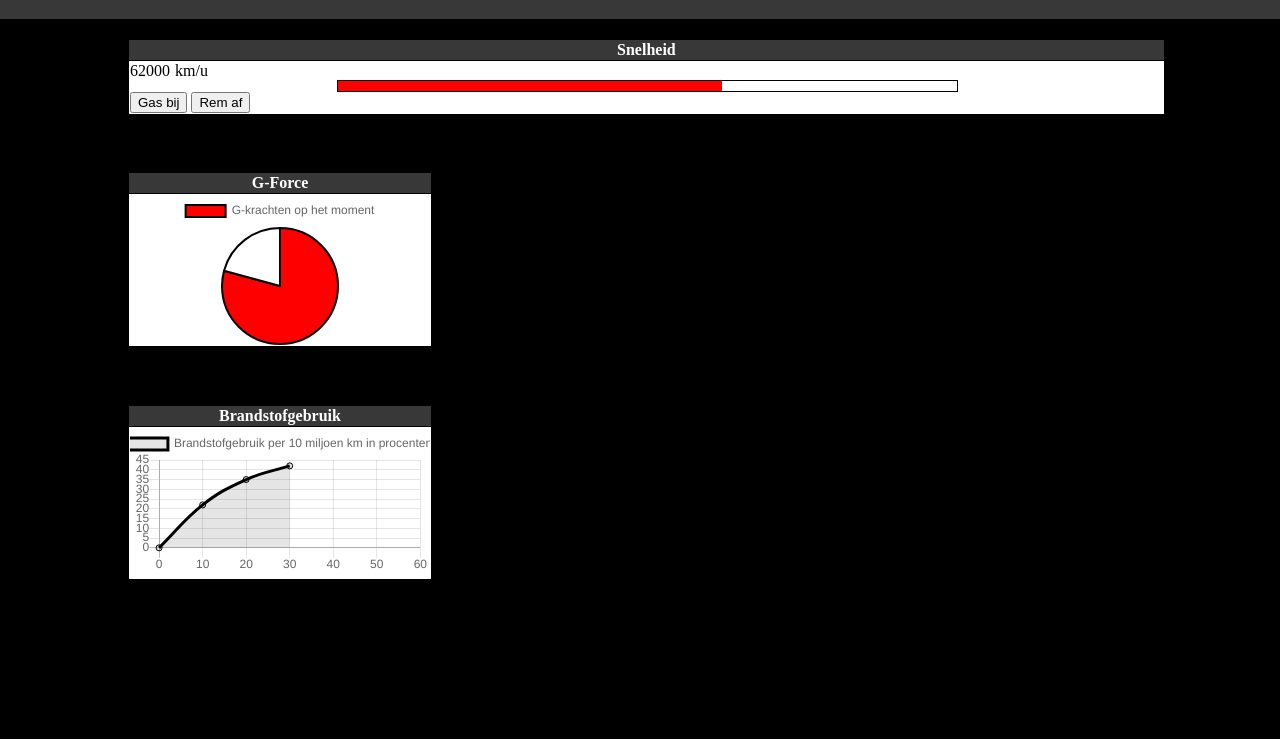
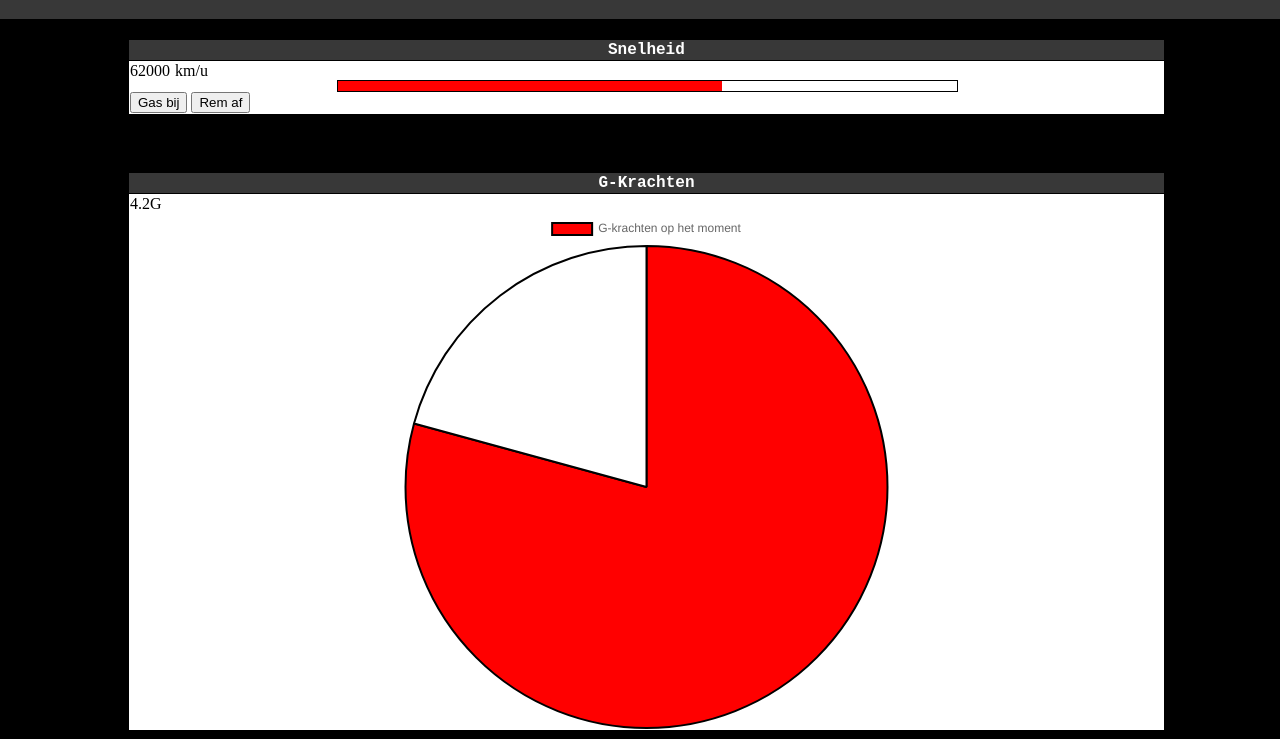
Before and after one commit to jesseygalje/DashboardSpaceX, a plain HTML site: page index.html in a window 1280 px wide. Shown: the part 61-800 px from the top of the page. Drawn offline with nearby package versions, Linux system fonts and the light colour scheme.

Commit message:
css1
begin met alles schalen en mooi maken

```diff
--- a/index.css
+++ b/index.css
@@ -23,6 +23,7 @@ h1 {
 th {
     background-color: #383838;
     color: white;
+    font-family: 'Courier New', Courier, monospace;
 }
 
 td {
@@ -73,7 +74,12 @@ p {
 }
 
 /*div3 gkrachten*/
-
+.tablegkracht {
+    width: 90%;
+}
 
 
 /*div4 brandstofverbruik*/
+.tablebrandstof {
+    width: 90%;
+}
--- a/index.html
+++ b/index.html
@@ -36,19 +36,20 @@
                     </table>
                 </div>
                 <div class="gkracht" id="gkrachtvenster">
-                    <table>
+                    <table class="tablegkracht">
                         <tr>
-                            <th>G-Force</th>
+                            <th>G-Krachten</th>
                         </tr>
                         <tr>
                             <td>
+                                <p class="aantalg" id="aantalg">4.2</p><p class="krachteenheid">G</p>
                                 <canvas id="gkrachten"></canvas>
                             </td>
                         </tr>
                     </table>
                 </div>
                 <div class="brandstof" id="brandstofvenster">
-                    <table>
+                    <table class="tablebrandstof">
                         <tr>
                             <th>Brandstofgebruik</th>
                         </tr>
```
